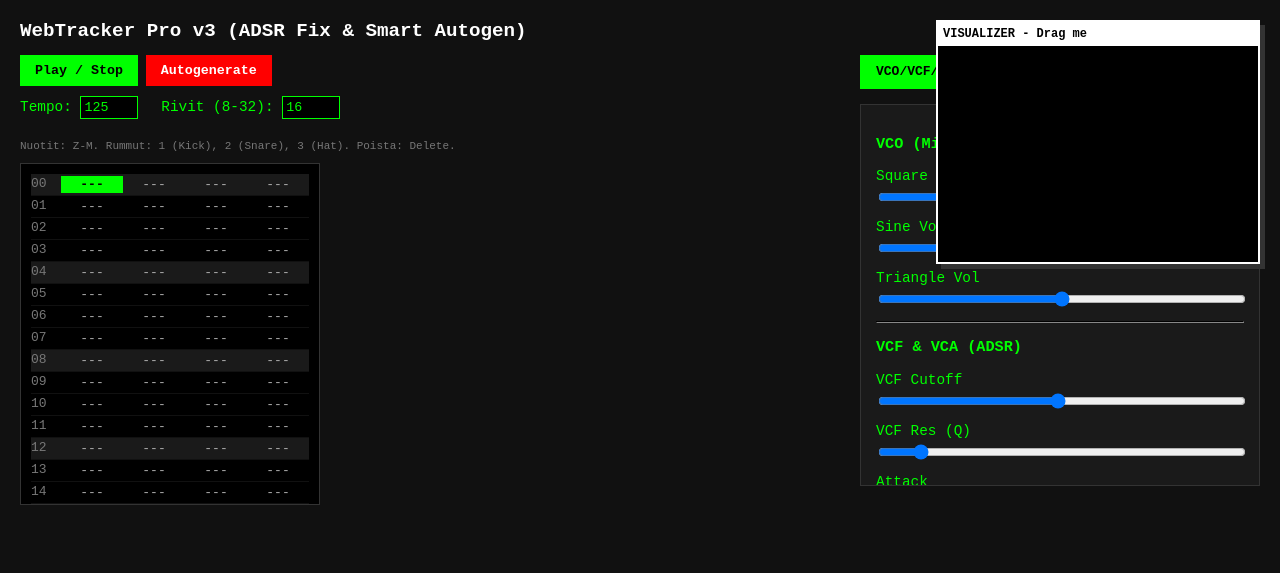
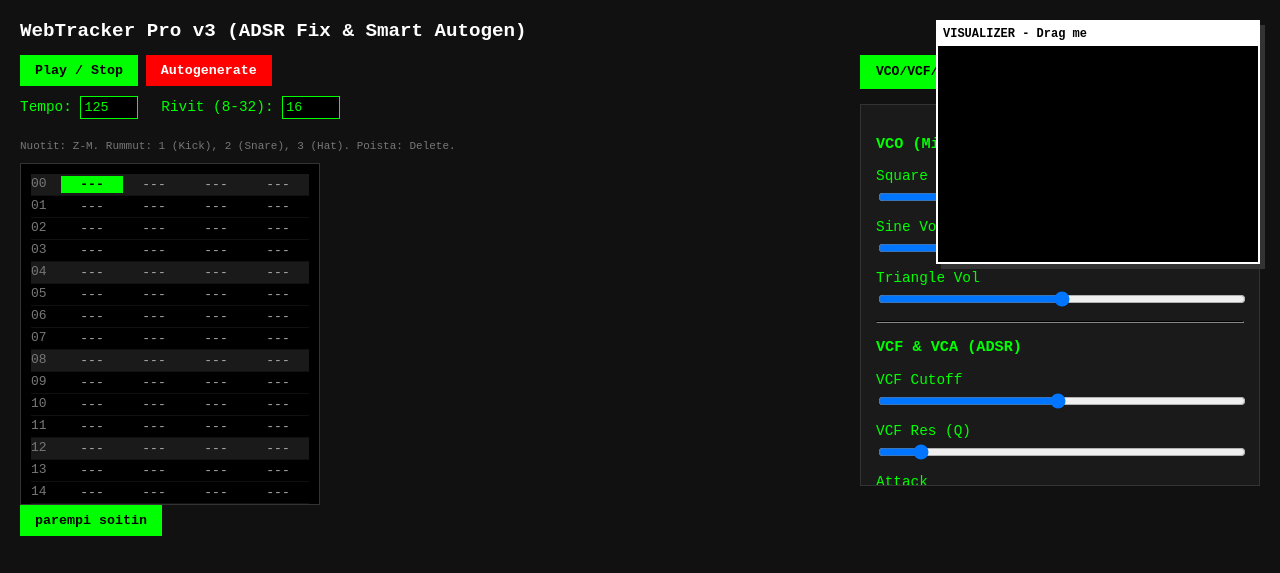
Before and after one commit to viipee/tracker, a plain HTML site: page index.html in a window 1280 px wide. Drawn offline with Linux system fonts and the light colour scheme.

Commit message:
painonappi lisätty loppuun

```diff
--- a/index.html
+++ b/index.html
@@ -434,5 +434,6 @@
 
     renderPattern();
 </script>
+<button onclick="window.location.href='tracker.html';">parempi soitin</button>
 </body>
 </html>
```
